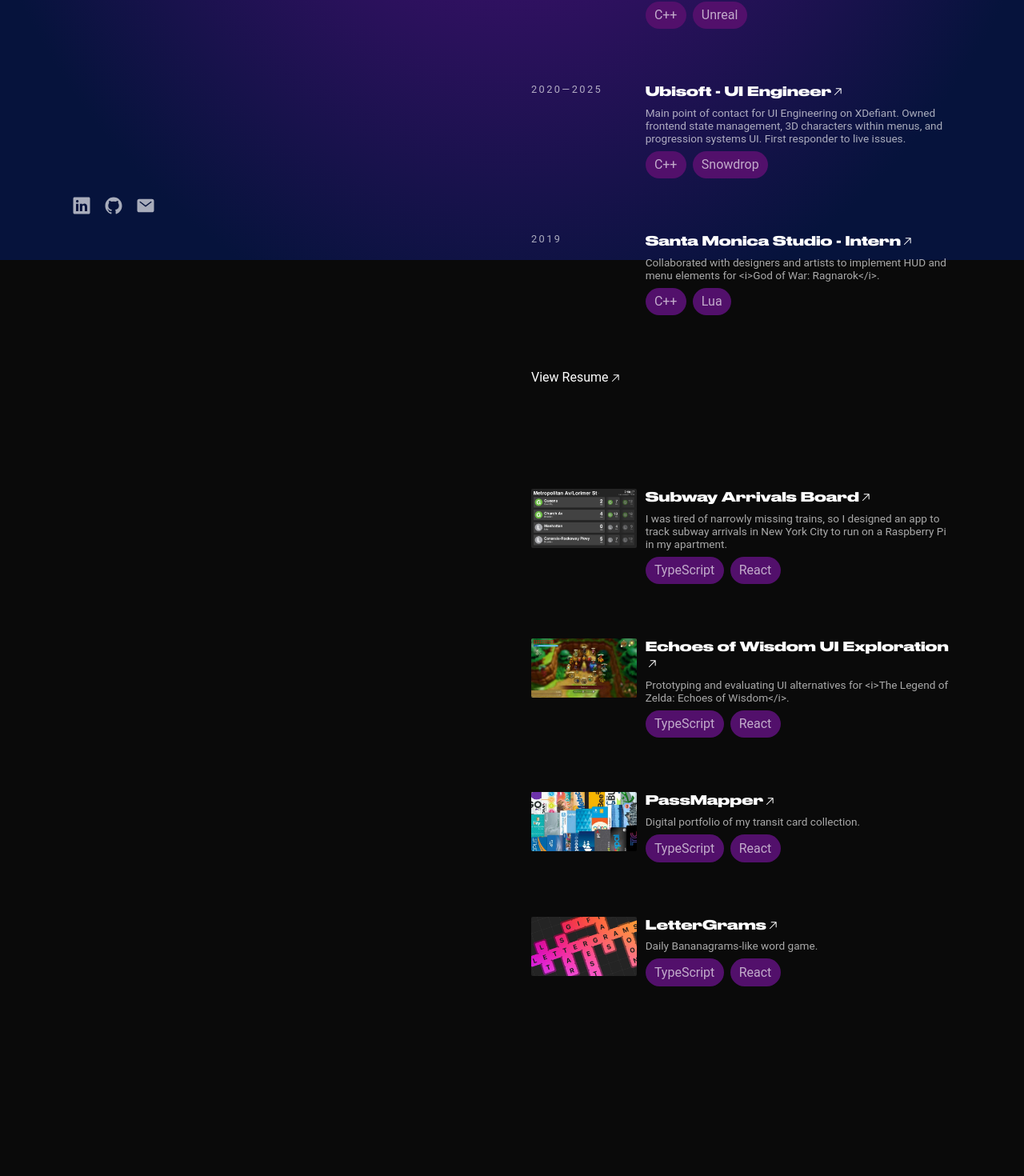
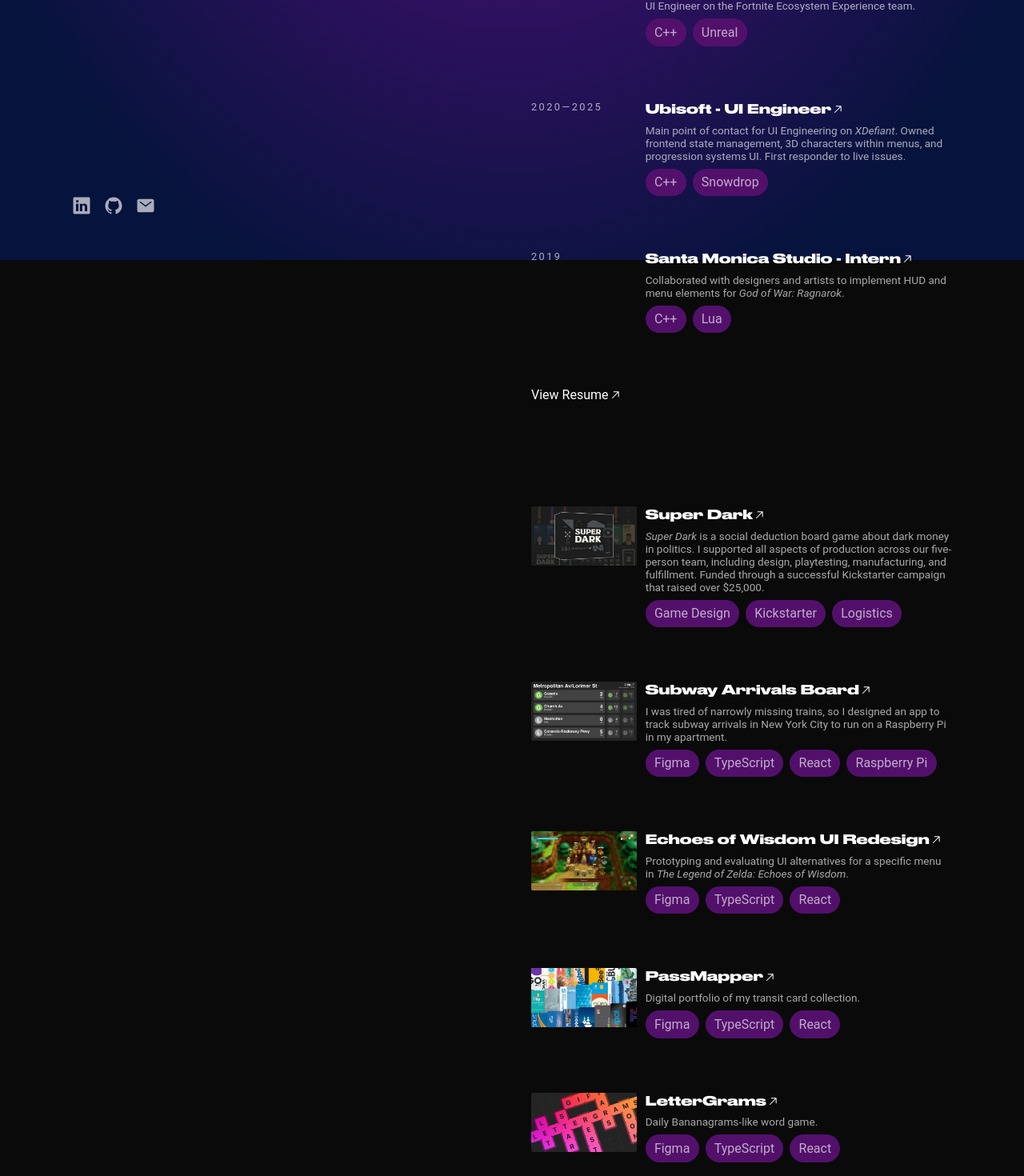
Before and after one commit to zack5/zack5.github.io, a React (Vite) app: page / in a window 1280 px wide. Shown: the part 475-1945 px from the top of the page at 80% size. Before the commit the page ends 1773 px from the top, so only its background shows below. Built offline with nearby package versions, Linux system fonts and the light colour scheme.

Commit message:
Content adjustments

```diff
--- a/src/App.css
+++ b/src/App.css
@@ -162,13 +162,13 @@ section h3 {
   gap: 0.7rem;
   width: 100%;
 }
-/*
+
 .event-base h2 {
   transition: color 0.2s ease-in-out;
 }
 .event-base:hover h2 {
   color: var(--color-text-accent);
-} */
+}
 
 .event-thumbnail {
   flex: 0 0 25%;
--- a/src/components/EventBase.tsx
+++ b/src/components/EventBase.tsx
@@ -1,11 +1,12 @@
 import { GoArrowUpRight } from "react-icons/go";
+import type { ReactNode } from 'react';
 
 import BorderGlow from './BorderGlow';
 
 import Skill from "./Skill";
 
 export default function EventBase({ title, description, thumbnailWidget, skills, onClick }:
-  { title: string, thumbnailWidget: React.ReactNode, description?: string, skills?: string[], onClick?: () => void }) {
+  { title: string, thumbnailWidget: React.ReactNode, description?: ReactNode, skills?: string[], onClick?: () => void }) {
   return (
 
     <article className="event-base" onClick={onClick}>
--- a/src/components/EventExperience.tsx
+++ b/src/components/EventExperience.tsx
@@ -1,8 +1,9 @@
 import EventBase from "./EventBase";
+import type { ReactNode } from 'react';
 
 type EventExperienceProps = {
   title: string;
-  description?: string;
+  description?: ReactNode;
   duration?: string;
   skills?: string[];
   onClick?: () => void;
--- a/src/components/EventProject.tsx
+++ b/src/components/EventProject.tsx
@@ -1,8 +1,9 @@
 import EventBase from "./EventBase";
+import type { ReactNode } from 'react';
 
 type EventProjectProps = {
   title: string;
-  description?: string;
+  description?: ReactNode;
   thumbnail?: string;
   skills?: string[];
   onClick?: () => void;
--- a/src/components/Main.tsx
+++ b/src/components/Main.tsx
@@ -5,6 +5,7 @@ import thumbnailEchoesOfWisdom from "../assets/project-thumbnails/echoes-of-wisd
 import thumbnailLettergrams from "../assets/project-thumbnails/lettergrams.jpg";
 import thumbnailPassmapper from "../assets/project-thumbnails/passmapper.jpg";
 import thumbnailSubwayArrivals from "../assets/project-thumbnails/subway-arrivals.jpg";
+import thumbnailSuperDark from "../assets/project-thumbnails/super-dark.jpg";
 
 export default function Main() {
   return (
@@ -12,7 +13,7 @@ export default function Main() {
       <section id="about" data-toc-title="About" className="about">
         <h3>About</h3>
         <p>I'm a programmer who enjoys pointing at a screen and saying, "I made that!" Recently, I've been building interfaces for large-scale, multiplayer, cross-platform video games.</p>
-        <p>Currently, I’m a UI Engineer at <a href="https://www.epicgames.com/" target="_blank" rel="noopener noreferrer">Epic Games</a>. I lead engineering efforts to improve the <a href="https://fortnite.fandom.com/wiki/Discover" target="_blank" rel="noopener noreferrer">Discover</a> system within the Fortnite main menu, partnering closely with designers and engineers to ensure we craft the smoothest experience possible for players and developers authoring content within the Fortnite ecosystem.</p>
+        <p>After studying Computer Science at Stanford, I joined Ubisoft and Epic Games as a UI Engineer. Currently, I lead engineering efforts to improve the Discover system within the Fortnite main menu. I partner closely with designers and engineers to ensure we craft the smoothest experience possible for players and developers authoring content within the Fortnite ecosystem.</p>
         <p>I also enjoy hiking, singing, extolling the virtues of public transit, and finding new ways to have fun in old Pokémon games.</p>
       </section>
       <section id="experience" data-toc-title="Experience" className="events">
@@ -26,109 +27,58 @@ export default function Main() {
         />
         <EventExperience
           title="Ubisoft - UI Engineer"
-          description="Main point of contact for UI Engineering on XDefiant. Owned frontend state management, 3D characters within menus, and progression systems UI. First responder to live issues."
+          description={<p>Main point of contact for UI Engineering on <i>XDefiant</i>. Owned frontend state management, 3D characters within menus, and progression systems UI. First responder to live issues.</p>}
           duration="2020—2025"
           skills={["C++", "Snowdrop"]}
           onClick={() => window.open("https://www.epicgames.com/fortnite/en-US/home", "_blank")}
         />
         <EventExperience
           title="Santa Monica Studio - Intern"
-          description="Collaborated with designers and artists to implement HUD and menu elements for <i>God of War: Ragnarok</i>."
+          description={<p>Collaborated with designers and artists to implement HUD and menu elements for <i>God of War: Ragnarok</i>.</p>}
           duration="2019"
           skills={["C++", "Lua"]}
-          onClick={() => window.open("https://www.epicgames.com/fortnite/en-US/home", "_blank")}
+          onClick={() => window.open("https://youtu.be/fERuzCJuuaA?si=tXIM1V63RejpnJVa", "_blank")}
         />
         <a href="/Zack Cinquini 2025.pdf" aria-label="Download resume (PDF)" target="_blank" rel="noopener noreferrer">View Resume<GoArrowUpRight className="link-arrow"/></a>
       </section>
       <section id="projects" data-toc-title="Projects" className="events">
         <h3>Projects</h3>
         <EventProject
+          title="Super Dark"
+          description={<p><i>Super Dark</i> is a social deduction board game about dark money in politics. I supported all aspects of production across our five-person team, including design, playtesting, manufacturing, and fulfillment. Funded through a successful Kickstarter campaign that raised over $25,000.</p>}
+          thumbnail={thumbnailSuperDark}
+          skills={["Game Design", "Kickstarter", "Logistics"]}
+          onClick={() => window.open("https://www.kickstarter.com/projects/superdark/super-dark", "_blank")}
+        />
+      <EventProject
           title="Subway Arrivals Board"
           description="I was tired of narrowly missing trains, so I designed an app to track subway arrivals in New York City to run on a Raspberry Pi in my apartment."
           thumbnail={thumbnailSubwayArrivals}
-          skills={["TypeScript", "React"]}
+          skills={["Figma", "TypeScript", "React", "Raspberry Pi"]}
           onClick={() => window.open("https://mta-station-board.netlify.app/station/629", "_blank")}
         />
         <EventProject
-          title="Echoes of Wisdom UI Exploration"
-          description="Prototyping and evaluating UI alternatives for <i>The Legend of Zelda: Echoes of Wisdom</i>. "
+          title="Echoes of Wisdom UI Redesign"
+          description={<p>Prototyping and evaluating UI alternatives for a specific menu in <i>The Legend of Zelda: Echoes of Wisdom</i>.</p>}
           thumbnail={thumbnailEchoesOfWisdom}
-          skills={["TypeScript", "React"]}
+          skills={["Figma", "TypeScript", "React"]}
           onClick={() => window.open("https://echoes-of-wisdom-ui.netlify.app/", "_blank")}
         />
         <EventProject
           title="PassMapper"
           description="Digital portfolio of my transit card collection."
           thumbnail={thumbnailPassmapper}
-          skills={["TypeScript", "React"]}
+          skills={["Figma", "TypeScript", "React"]}
           onClick={() => window.open("https://passmapper.netlify.app/", "_blank")}
         />
         <EventProject
           title="LetterGrams"
           description="Daily Bananagrams-like word game."
           thumbnail={thumbnailLettergrams}
-          skills={["TypeScript", "React"]}
+          skills={["Figma", "TypeScript", "React"]}
           onClick={() => window.open("https://lettergrams.netlify.app/", "_blank")}
         />
       </section >
-      {/* <section>
-        <div>
-          <EventExperience
-            name="Personal Subway Arrivals Board"
-            description="I was tired of narrowly missing trains, so I designed an app to track subway arrivals in New York City to run on a Raspberry Pi in my apartment."
-            subtitle="2026"
-            links={[
-              <Link key="design" to="/mta-station-board-design" aria-label="View XDefiant portfolio">
-                <button>UI/UX Design Journey</button>
-              </Link>,
-              <a key="demo" href="https://mta-station-board.netlify.app/station/629" aria-label="View MTA Station Board demo">
-                <button>Demo</button>
-              </a>,
-            ]}
-          />
-          <EventExperience
-            name="Echoes of Wisdom UI Exploration"
-            description="Prototyping and evaluating UI alternatives for The Legend of Zelda: Echoes of Wisdom. Made with TypeScript and React. "
-            subtitle="2025"
-            links={[
-              <a key="demo" href="https://echoes-of-wisdom-ui.netlify.app/" aria-label="View Echoes of Wisdom UI Exploration demo">
-                <button>Demo</button>
-              </a>,
-            ]}
-          />
-          <Project
-            name="LetterGrams"
-            description="Daily Bananagrams-like word game. Made with TypeScript and React. "
-            subtitle="2025"
-            links={[
-              <a key="demo" href="https://lettergrams.netlify.app/" aria-label="View LetterGrams demo">
-                <button>Demo</button>
-              </a>,
-            ]}
-          />
-          <EventExperience
-            name="PassMapper"
-            description="Digital portfolio of my transit card collection. Made with TypeScript and React."
-            subtitle="2025"
-            links={[
-              <a key="demo" href="https://passmapper.netlify.app/" aria-label="View PassMapper demo">
-                <button>Demo</button>
-              </a>,
-            ]}
-          />
-          <EventExperience
-            name="Super Dark"
-            subtitle="2020 - 2023"
-            logo={<LogoSuperDark />}
-            description="Super Dark is a social deduction board game about dark money in politics. I supported all aspects of production across our five-person team, including design, playtesting, manufacturing, and fulfillment. Funded through a successful Kickstarter campaign that raised over $25,000."
-            links={[
-              <a key="kickstarter" href="https://www.kickstarter.com/projects/superdark/super-dark" aria-label="View Super Dark Kickstarter campaign">
-                <button>Kickstarter</button>
-              </a>
-            ]}
-          />
-        </div>
-      </section> */}
     </>
   )
 }
--- a/src/index.css
+++ b/src/index.css
@@ -27,7 +27,7 @@
 
   color-scheme: dark;
   --color-accent: #52106B;
-  --color-text-accent: #d08af6;
+  --color-text-accent: #e0aefb;
   --color-background: #131d3c;
   --color-background-1: #111729;
   --color-background-2: #111729;
```
Also changed, not shown: src/assets/project-thumbnails/super-dark.jpg (added).
